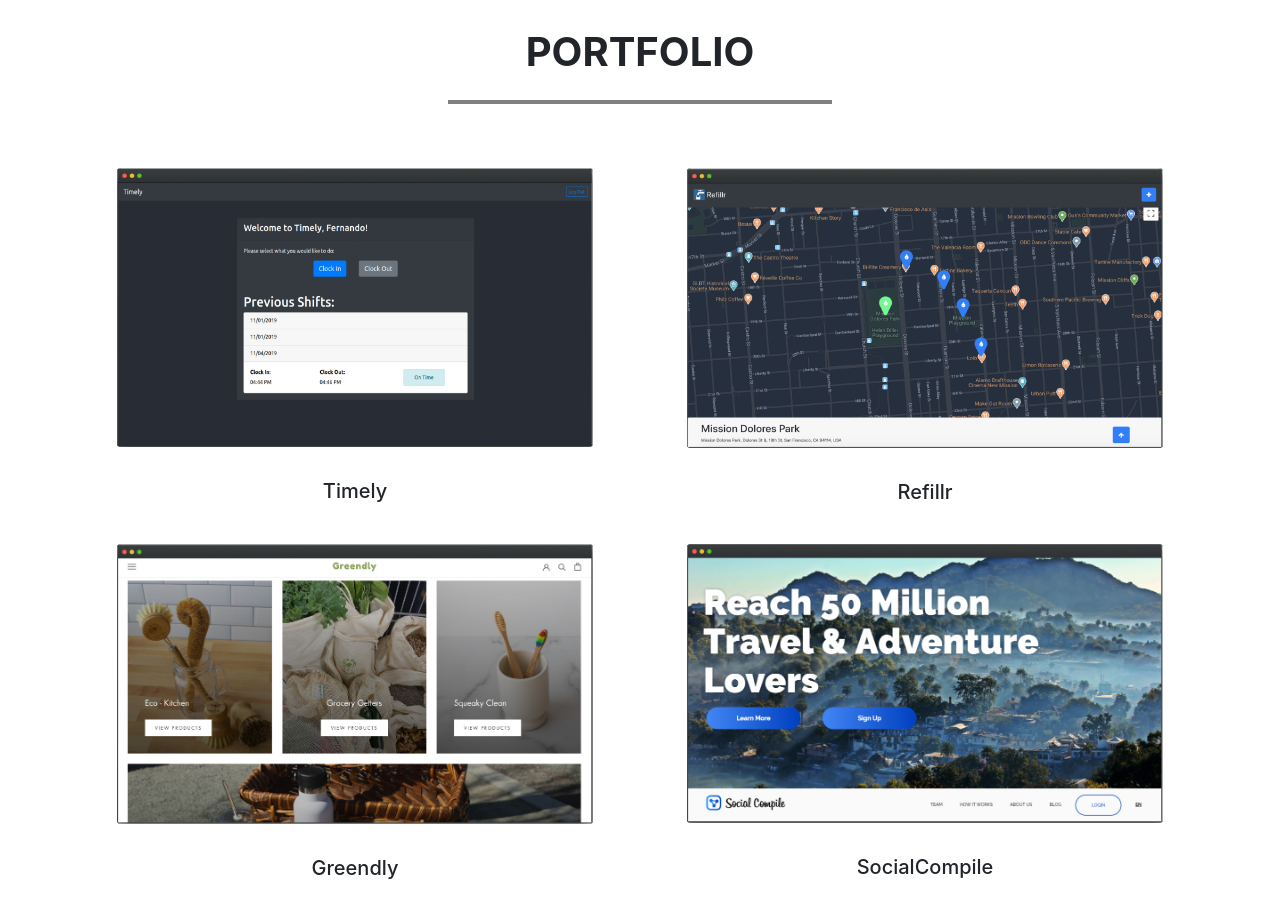
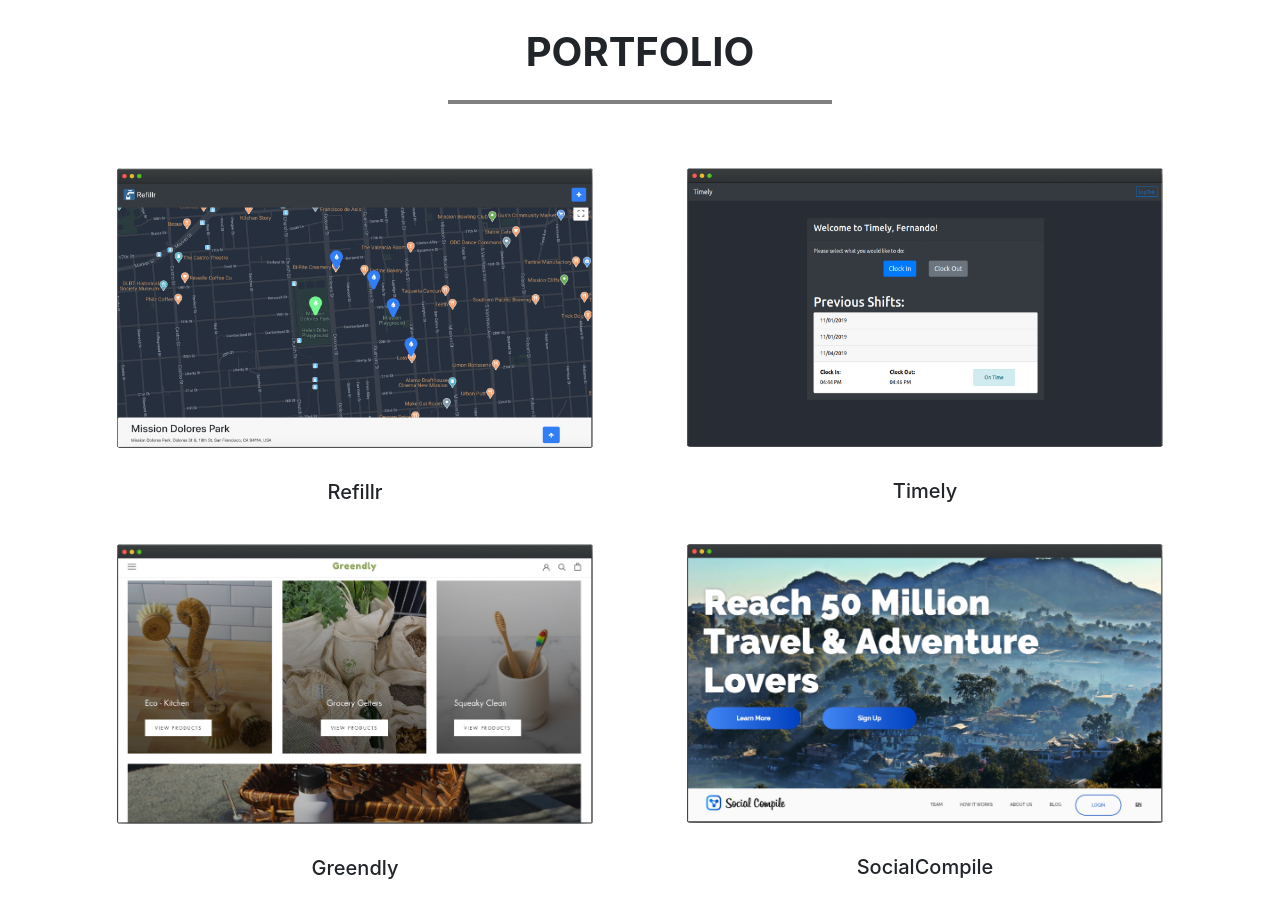
Before and after one commit to danielfmiranda/react-portfolio, a React (Create React App) app: page / in a window 1280 px wide. Shown: the part 860-1778 px from the top of the page. Built offline with nearby package versions, Linux system fonts and the light colour scheme.

Commit message:
removed warnings

```diff
--- a/src/Components/PortfolioSection.jsx
+++ b/src/Components/PortfolioSection.jsx
@@ -20,6 +20,17 @@
 
                     <Container className={'portfolioPhotoContainer'}>
                         <Row>
+
+
+                            <Col lg={6} md={6}>
+                                <div className={'responsiveColumn'}>
+                                    <div className="container" onClick={() => this.props.showProjectModal(2)}>
+                                        <img src={refillrImage} alt="" className="image"/>
+                                    </div>
+                                </div>
+                                    <h5> Refillr </h5>
+
+                            </Col>
                             <Col lg={6} md={6}>
                                 <div className={'responsiveColumn'}>
                                     <div className="container" onClick={() => this.props.showProjectModal(1)}>
@@ -29,15 +40,7 @@
                                                                     <h5> Timely </h5>
 
                             </Col>
-                            <Col lg={6} md={6}>
-                                <div className={'responsiveColumn'}>
-                                    <div className="container" onClick={() => this.props.showProjectModal(2)}>
-                                        <img src={refillrImage} alt="" className="image"/>
-                                    </div>
-                                </div>
-                                    <h5> Refillr </h5>
 
-                            </Col>
                             <Col lg={6} md={6}>
                                 <div className={'responsiveColumn'}>
                                     <div className="container" onClick={() => this.props.showProjectModal(3)}>
--- a/src/Components/ProjectModalContent.jsx
+++ b/src/Components/ProjectModalContent.jsx
@@ -5,10 +5,6 @@
 import Row from "react-bootstrap/Row";
 import Col from "react-bootstrap/Col";
 import '../Css/ProjectModal.css'
-import portfolioImage2 from "../portfolioTestPictures/timelyCover.jpeg";
-import refillrImage from "../portfolioTestPictures/refillrTestPhoto.png";
-import greendlyImage from "../portfolioTestPictures/greendly.png";
-import socialCompileImage from "../portfolioTestPictures/socialCompile.png";
 import {FontAwesomeIcon} from "@fortawesome/react-fontawesome";
 import {faExternalLinkAlt} from "@fortawesome/free-solid-svg-icons";
 import {faGithub} from "@fortawesome/free-brands-svg-icons";
```
Also changed, not shown: src/Components/ProjectModal.jsx (+2 -7 lines).
